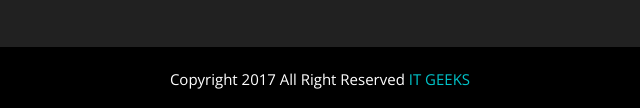
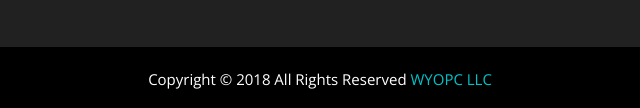
Before and after one commit to cbluth95/ohtheplacesdaycare, a plain HTML site: page index.html in a window 1280 px wide. Shown: the part 6627-6735 px from the top of the page, 320-960 px from the left. Drawn offline with nearby package versions, Linux system fonts and the light colour scheme; a web font is replaced by a local one.

Commit message:
dynamic copyright

```diff
--- /dev/null
+++ b/dynamic-containers/dynamicCopyright.html
@@ -0,0 +1,13 @@
+<div class="bottom-footer padTB20 bagB">
+    <div class="container">
+        <div class="row">
+            <div class="col-md-12 col-sm-12 col-xs-12 text-center">
+                <p>Copyright © 2018 All Rights Reserved
+                    <a target="_" href="http://www.wyopc.com/">
+                        <span class="theme-color">WYOPC LLC</span>
+                    </a>
+                </p>
+            </div>
+        </div>
+    </div>
+</div>
--- a/dynamic-containers/dynamicMainNav.html
+++ b/dynamic-containers/dynamicMainNav.html
@@ -1,5 +1,3 @@
-<!DOCTYPE html>
-<html lang="en">
     <!--
         **********************************************************************************************************
         Copyright (c) 2018 WYOPC LLC
--- a/index.html
+++ b/index.html
@@ -909,14 +909,8 @@
                     </div>
                 </div>
             </div>
-            <div class="bottom-footer padTB20 bagB">
-                <div class="container">
-                    <div class="row">
-                        <div class="col-md-12 col-sm-12 col-xs-12 text-center">
-                            <p>Copyright 2017  All Right Reserved <a href="http://www.itgeeksin.com/"><span class="theme-color">IT GEEKS</span></a></p>
-                        </div>
-                    </div>
-                </div>
+            <div id="copyrightBottom">
+
             </div>
         </footer>
         <!--//================Footer end==============//-->
@@ -933,6 +927,7 @@
         <script>
             $(document).ready(function(){
                 $("#dynamicNav").load("dynamic-containers/dynamicMainNav.html");
+                $("#copyrightBottom").load("dynamic-containers/dynamicCopyright.html");
             });
         </script>
 
```
